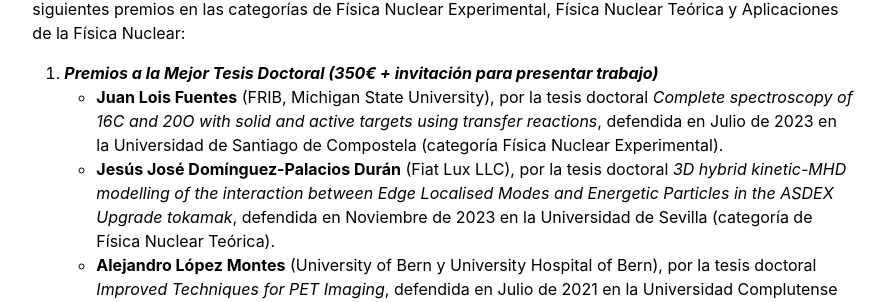
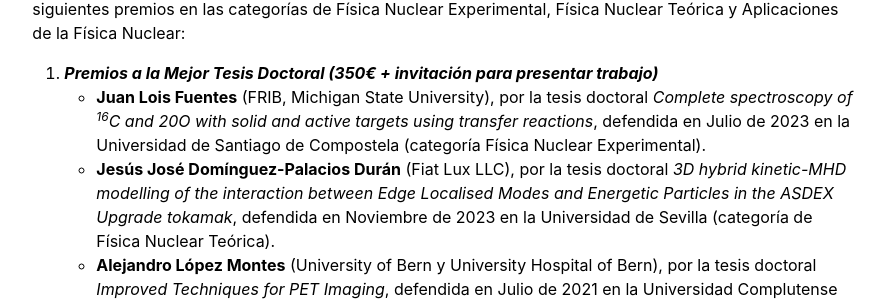
Before and after one commit to GEFN-RSEF/GEFN-RSEF.github.io, a Jekyll site: the page built from premios.md, in a window 1280 px wide. Shown: the part 467-769 px from the top of the page, without its empty margins (197-1082 px from the left). Built offline with Jekyll 4.4.1, drawn with Linux system fonts in a browser that asks for light colours.

Commit message:
Update premios.md

```diff
--- a/premios.md
+++ b/premios.md
@@ -11,7 +11,7 @@ de los investigadores más jóvenes de nuestro país.
 
 Tras la evaluación de las candidaturas presentadas, la Comisión Evaluadora ha resuelto conceder los siguientes premios en las categorías de Física Nuclear Experimental, Física Nuclear Teórica y Aplicaciones de la Física Nuclear:
 1. ***Premios a la Mejor Tesis Doctoral (350€ + invitación para presentar trabajo)***
-+ **Juan Lois Fuentes** (FRIB, Michigan State University), por la tesis doctoral *Complete spectroscopy of 16C and 20O with solid and active targets using transfer reactions*, defendida en Julio de 2023 en la Universidad de Santiago de Compostela (categoría Física Nuclear Experimental).
++ **Juan Lois Fuentes** (FRIB, Michigan State University), por la tesis doctoral *Complete spectroscopy of <sup>16</sup>C and 20O with solid and active targets using transfer reactions*, defendida en Julio de 2023 en la Universidad de Santiago de Compostela (categoría Física Nuclear Experimental).
 + **Jesús José Domínguez-Palacios Durán** (Fiat Lux LLC), por la tesis doctoral *3D hybrid kinetic-MHD modelling of the interaction between Edge Localised Modes and Energetic Particles in the ASDEX Upgrade tokamak*, defendida en Noviembre de 2023 en la Universidad de Sevilla (categoría de Física Nuclear Teórica).
 + **Alejandro López Montes** (University of Bern y University Hospital of Bern), por la tesis doctoral *Improved Techniques for PET Imaging*, defendida en Julio de 2021 en la Universidad Complutense de Madrid (categoría de Aplicaciones de la Física Nuclear).
 
```
